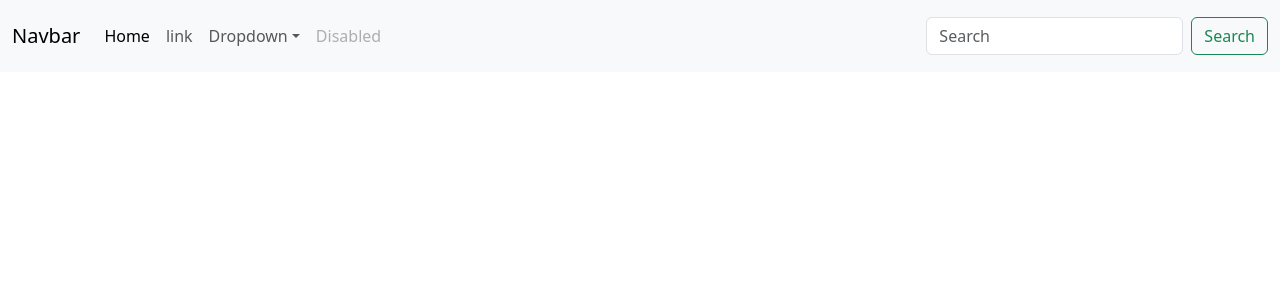
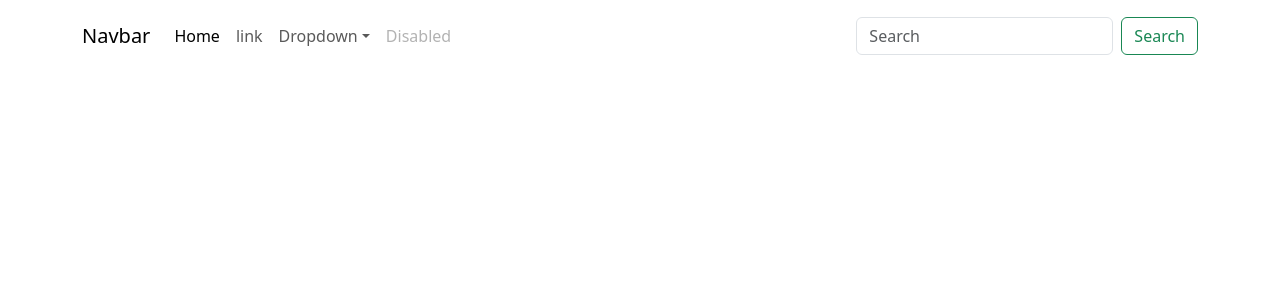
Before and after one commit to sani1426/ShopySam_front, a Next.js app: page / in a window 1280 px wide. Shown: the top 300 px of the page. Built offline with nearby package versions, Linux system fonts and the light colour scheme.

Commit message:
update navbar.jsx

```diff
--- a/components/shared/navbar.jsx
+++ b/components/shared/navbar.jsx
@@ -2,8 +2,8 @@
 
 function Navigationbar() {
   return (
-        <nav className="navbar fixed-top navbar-expand-lg bg-body-tertiary py-3">
-        <div className="container-fluid">
+        <nav className="navbar fixed-top navbar-expand-lg py-3">
+        <div className="container">
           <a className="navbar-brand" href="#">Navbar</a>
           <button className="navbar-toggler" type="button" data-bs-toggle="collapse" data-bs-target="#navbarSupportedContent" >
             <span className="navbar-toggler-icon"></span>
```
